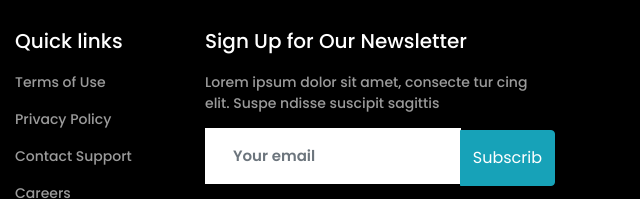
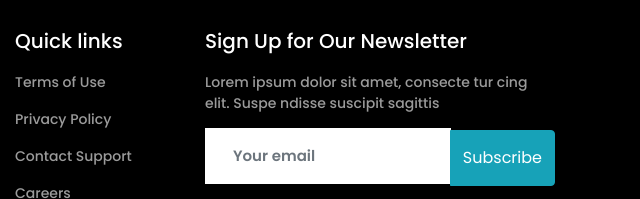
Before and after one commit to usamaahmedshah/real-estate12, a plain HTML site: page full_width_list.html in a window 1280 px wide. Shown: the part 1789-1988 px from the top of the page, 640-1280 px from the left. Drawn offline with nearby package versions, Linux system fonts and the light colour scheme.

Commit message:
changed footer button name

```diff
--- a/full_width_list.html
+++ b/full_width_list.html
@@ -763,7 +763,7 @@
           <input type="text" class="form-control p-4 " placeholder="Your email" aria-label="Recipient's username"
             aria-describedby="basic-addon2">
           <div class="input-group-append">
-            <button class="btn btn-info" type="button">Subscrib</button>
+            <button class="btn btn-info" type="button">Subscribe</button>
           </div>
         </div>
        <a href="#"> <i class=" fa-2x fa fa-twitter text-muted" aria-hidden="true"></i></a>
```
Also changed, not shown: single_ property_2.html (+1 -1 lines).
